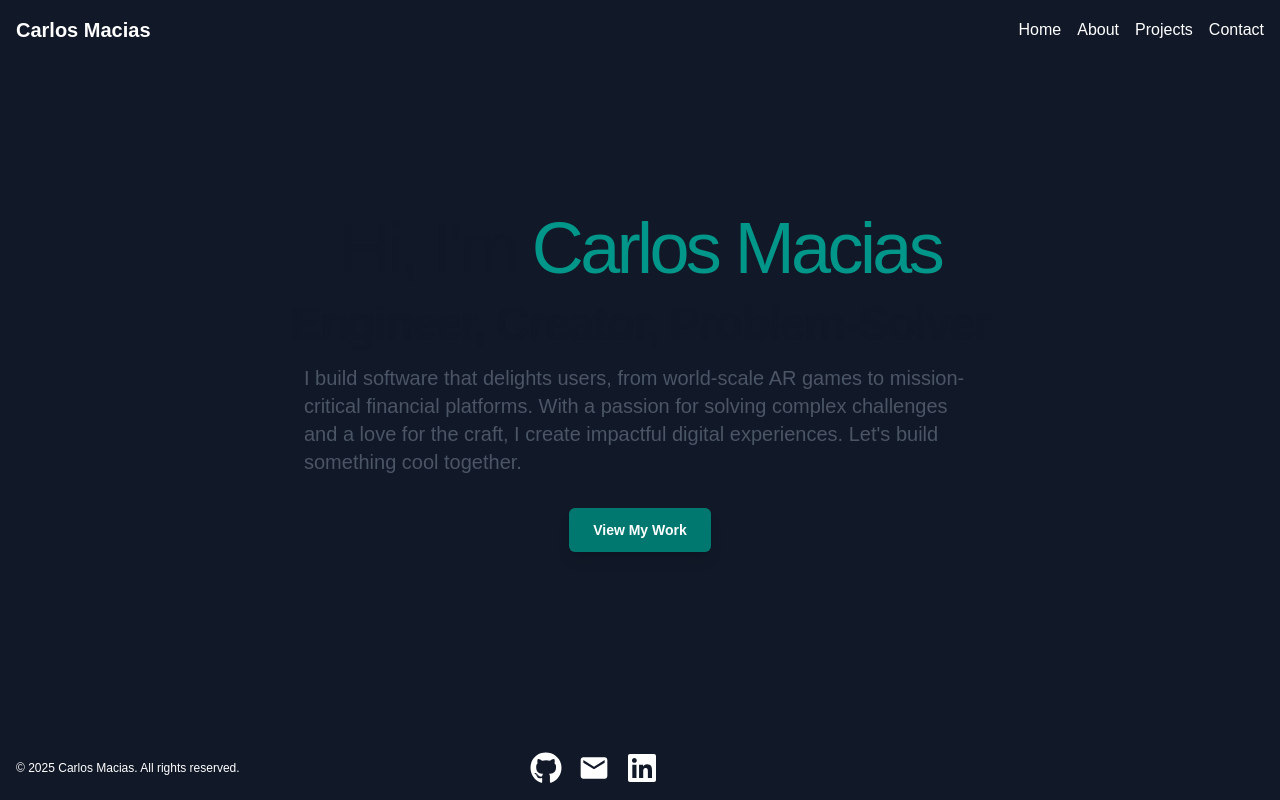
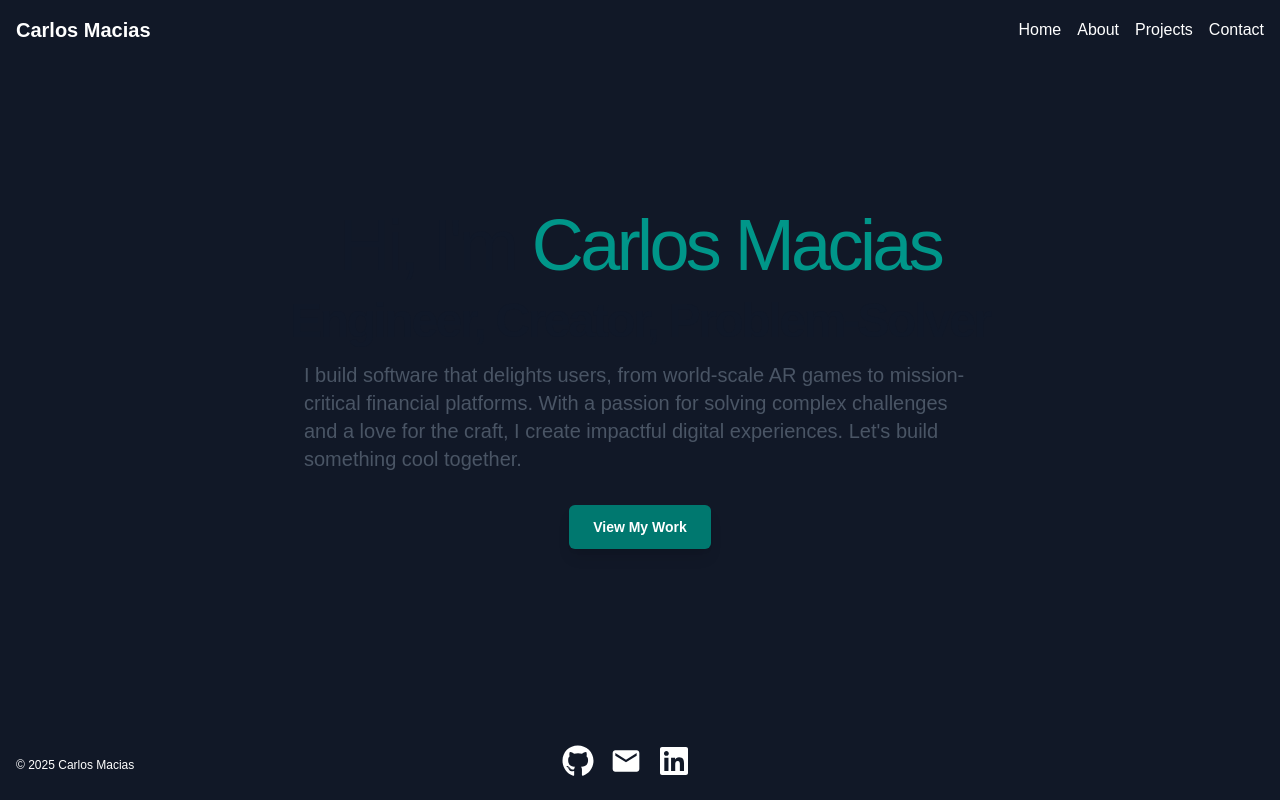
Before and after one commit to cmaciasv/PersonalWebsite, a Next.js app in the folder apps/web/: page / in a window 1280 px wide. Built offline with nearby package versions, Linux system fonts and the light colour scheme.

Commit message:
fix spacing for footer

```diff
--- a/apps/web/src/components/layout/Footer.tsx
+++ b/apps/web/src/components/layout/Footer.tsx
@@ -5,11 +5,11 @@ import { FaGithub, FaLinkedin } from 'react-icons/fa';
 const Footer: React.FC = () => {
   return (
     <footer className="bg-primary text-white p-4 mt-8">
-      <div className='flex margin-right-auto'>
-        <div className='text-left text-xs content-center'>
-          &copy; {new Date().getFullYear()} Carlos Macias. All rights reserved.
+      <div className='flex'>
+        <div className='w-7/16 text-left text-xs content-center'>
+          &copy; {new Date().getFullYear()} Carlos Macias
         </div>
-        <div className='flex justify-center' style={{ flexGrow: 0.66 }} >
+        <div className='flex-grow-1'>
           <Link href="https://github.com/cmaciasv" target="_blank" rel="noopener noreferrer" aria-label="GitHub Profile" className="inline-block mr-4">
             <FaGithub size={32} />
           </Link>
```
